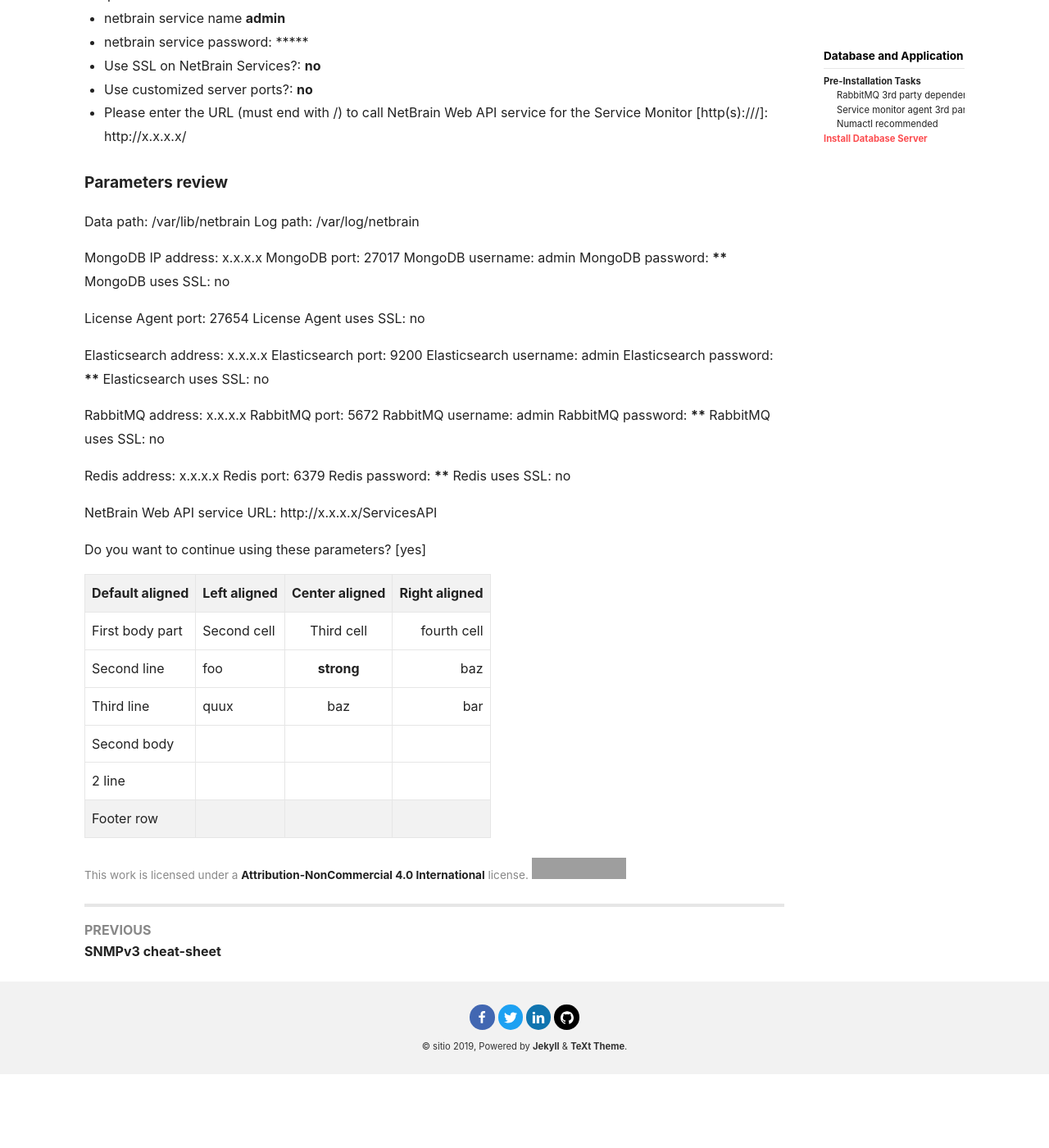
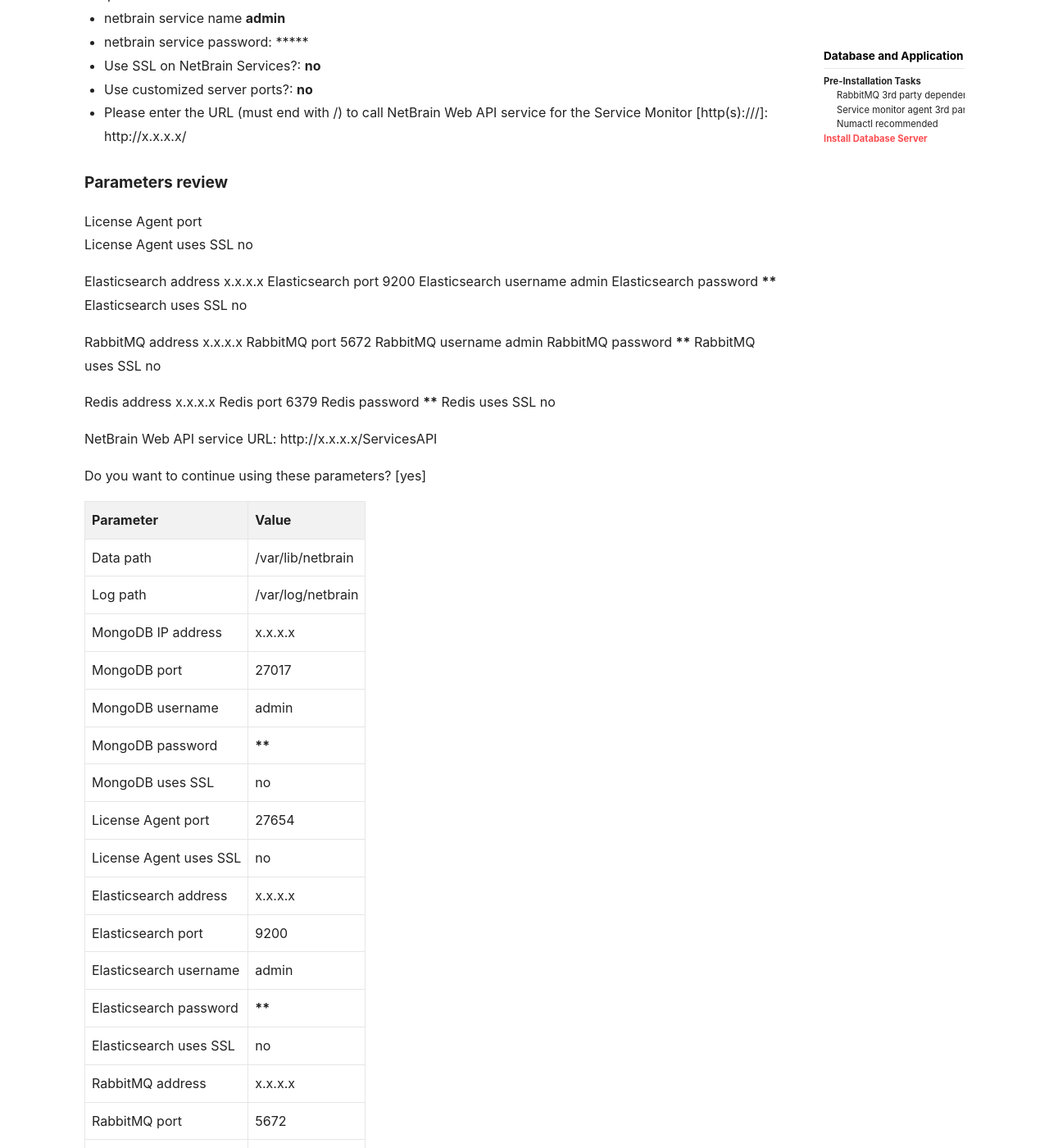
Before and after one commit to amarinjs/sitio, a Jekyll site: the page built from _posts/2019-12-12-Netbrain-all-in-two.md, in a window 1280 px wide and 1400 px high, scrolled down 3212 px. Shown: the whole window at 82% size. Built offline with Jekyll 4.4.1, drawn with Linux system fonts in a browser that asks for light colours; nearby versions of some CDN libraries; comment, search, counter and statistics services are not loaded; before the commit the page ends 4522 px from its top, so only the background shows below that; some of the changed text lies outside the part shown; grey boxes are pictures that could not be loaded.

Commit message:
Update 2019-12-12-Netbrain-all-in-two.md

```diff
--- a/_posts/2019-12-12-Netbrain-all-in-two.md
+++ b/_posts/2019-12-12-Netbrain-all-in-two.md
@@ -139,48 +139,54 @@
 
 #### Parameters review
 
-Data path:                      /var/lib/netbrain
-Log path:                       /var/log/netbrain
+License Agent port
+License Agent uses SSL         no
 
-MongoDB IP address:             x.x.x.x
-MongoDB port:                   27017
-MongoDB username:               admin
-MongoDB password:               ******
-MongoDB uses SSL:               no
+Elasticsearch address          x.x.x.x
+Elasticsearch port             9200
+Elasticsearch username         admin
+Elasticsearch password         ******
+Elasticsearch uses SSL         no
 
-License Agent port:             27654
-License Agent uses SSL:         no
+RabbitMQ address               x.x.x.x
+RabbitMQ port                  5672
+RabbitMQ username              admin
+RabbitMQ password              ******
+RabbitMQ uses SSL              no
 
-Elasticsearch address:          x.x.x.x
-Elasticsearch port:             9200
-Elasticsearch username:         admin
-Elasticsearch password:         ******
-Elasticsearch uses SSL:         no
-
-RabbitMQ address:               x.x.x.x
-RabbitMQ port:                  5672
-RabbitMQ username:              admin
-RabbitMQ password:              ******
-RabbitMQ uses SSL:              no
-
-Redis address:                  x.x.x.x
-Redis port:                     6379
-Redis password:                 ******
-Redis uses SSL:                 no
+Redis address                  x.x.x.x
+Redis port                     6379
+Redis password                 ******
+Redis uses SSL                 no
 
 NetBrain Web API service URL:   http://x.x.x.x/ServicesAPI
 
 Do you want to continue using these parameters? [yes]
 
-|-----------------+------------+-----------------+----------------|
-| Default aligned |Left aligned| Center aligned  | Right aligned  |
-|-----------------|:-----------|:---------------:|---------------:|
-| First body part |Second cell | Third cell      | fourth cell    |
-| Second line     |foo         | **strong**      | baz            |
-| Third line      |quux        | baz             | bar            |
-|-----------------+------------+-----------------+----------------|
-| Second body     |            |                 |                |
-| 2 line          |            |                 |                |
-|=================+============+=================+================|
-| Footer row      |            |                 |                |
-|-----------------+------------+-----------------+----------------|
+|-----------------+------------|
+| Parameter | Value |
+|:-----------------|:-----------|
+| Data path | /var/lib/netbrain |
+| Log path     | /var/log/netbrain |
+| MongoDB IP address      | x.x.x.x |
+| MongoDB port | 27017 |
+| MongoDB username | admin |
+| MongoDB password | ****** |
+| MongoDB uses SSL | no |
+| License Agent port     | 27654 |
+| License Agent uses SSL | no |
+| Elasticsearch address  | x.x.x.x |
+| Elasticsearch port     |  9200 |
+| Elasticsearch username | admin|
+| Elasticsearch password | ******|
+| Elasticsearch uses SSL | no |
+| RabbitMQ address       | x.x.x.x|
+| RabbitMQ port          | 5672|
+| RabbitMQ username      | admin|
+| RabbitMQ password      | ******|
+| RabbitMQ uses SSL      | no |
+| Redis address          | x.x.x.x|
+| Redis port             | 6379 |
+| Redis password         | ******|
+| Redis uses SSL         | no |
+|-----------------+------------|
```
